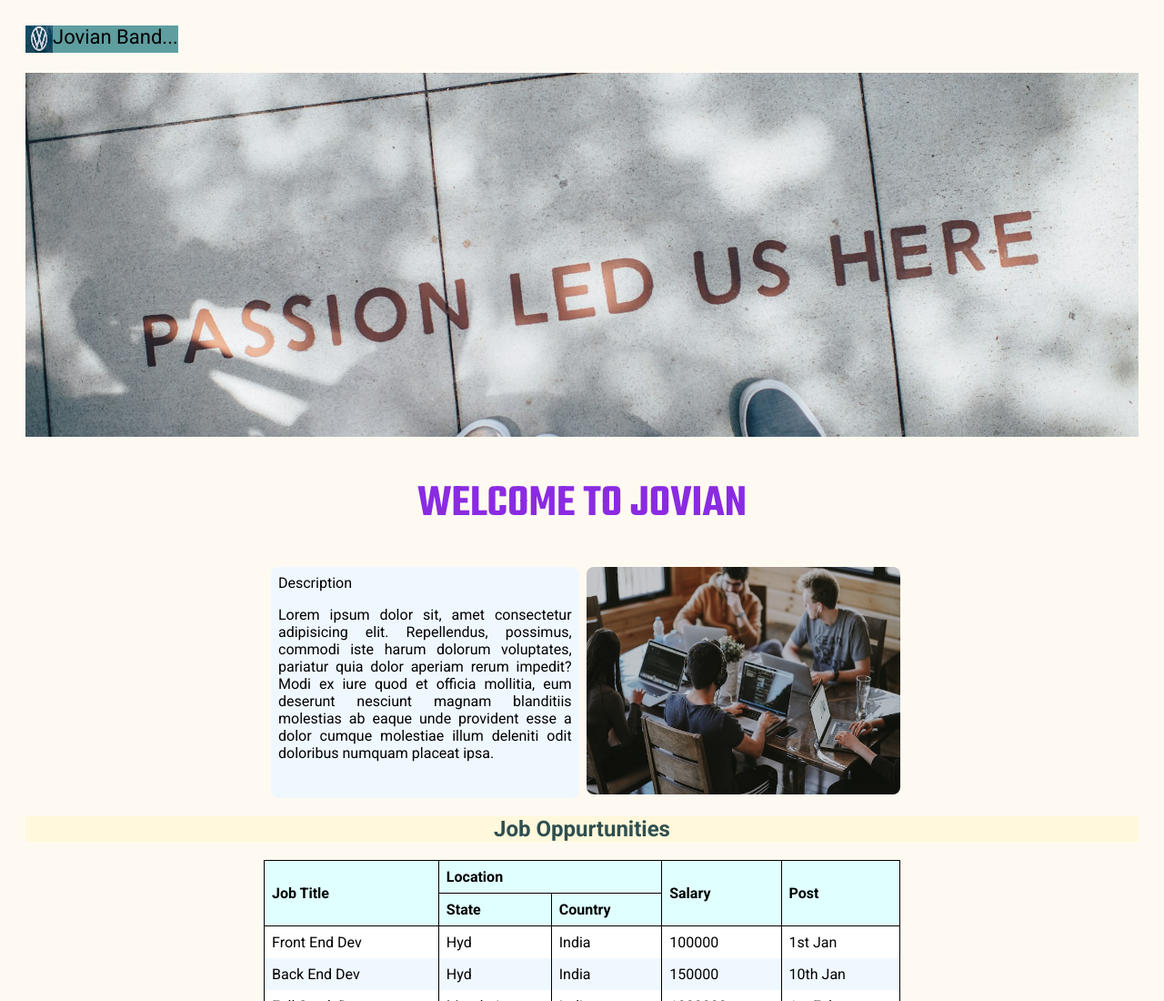
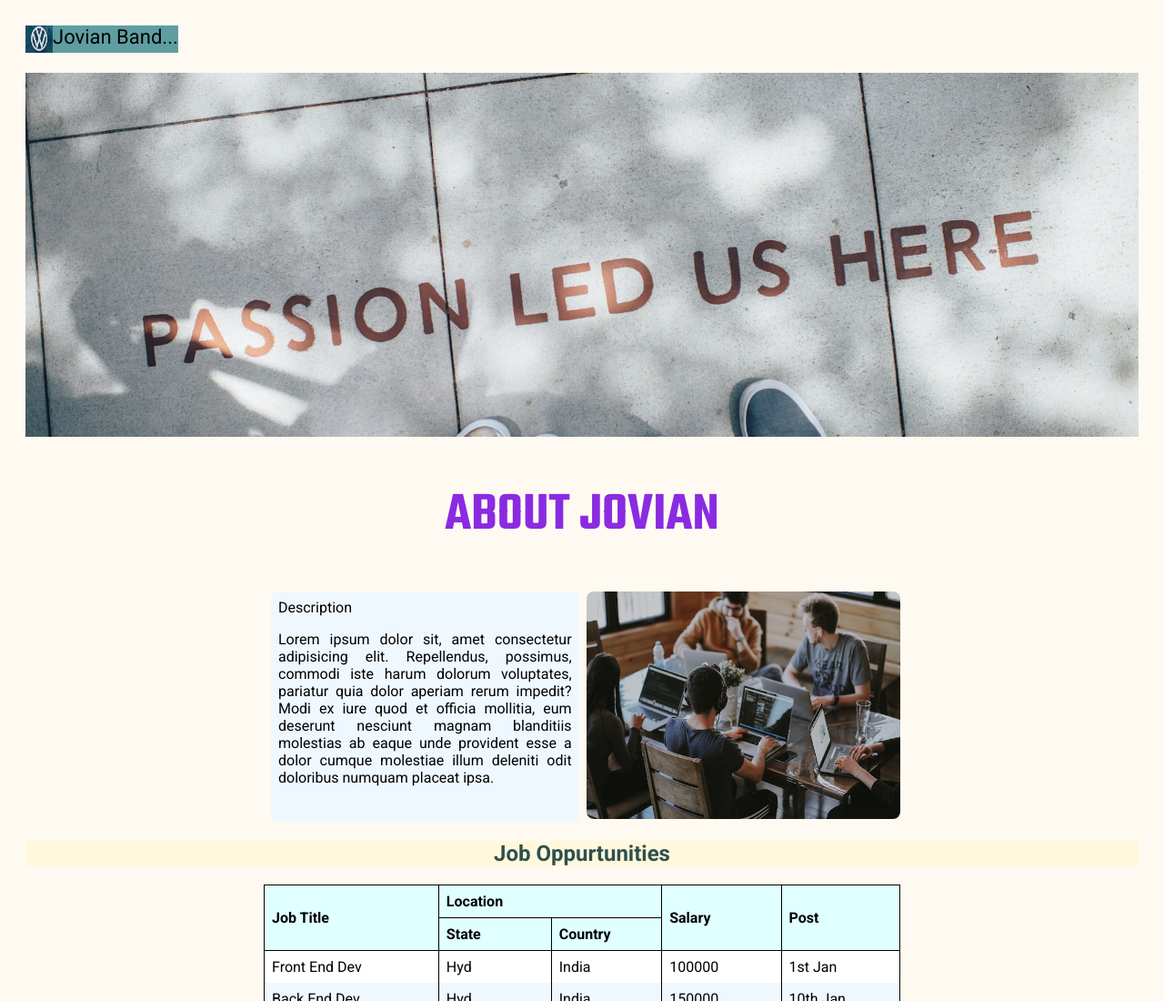
Before and after one commit to shanmukhag389/jovian-careers, a plain HTML site: page src/index.html in a window 1280 px wide. Shown: the top 1100 px of the page at 91% size. Drawn offline with Linux system fonts and the light colour scheme.

Commit message:
updated HTML

```diff
--- a/src/index.html
+++ b/src/index.html
@@ -16,7 +16,7 @@
         </div>
         <img id="banner" src="banner.jpg" alt="A beautiful Picture" width="100%" height="400" >
         <h1>
-            WELCOME TO JOVIAN
+            ABOUT JOVIAN
         </h1>
         <div id="about">
             <div id="description">Description <p>Lorem ipsum dolor sit, amet consectetur adipisicing elit. Repellendus, possimus, commodi iste harum dolorum voluptates, pariatur quia dolor aperiam rerum impedit? Modi ex iure quod et officia mollitia, eum deserunt nesciunt magnam blanditiis molestias ab eaque unde provident esse a dolor cumque molestiae illum deleniti odit doloribus numquam placeat ipsa.</p></div>
--- a/src/style.css
+++ b/src/style.css
@@ -25,7 +25,7 @@ h1 {
     text-align: center;
     color: blueviolet;
     font-family: 'Teko', sans-serif;
-    font-size: 50px;
+    font-size: 60px;
 }
 #about{
     display:flex;
```
